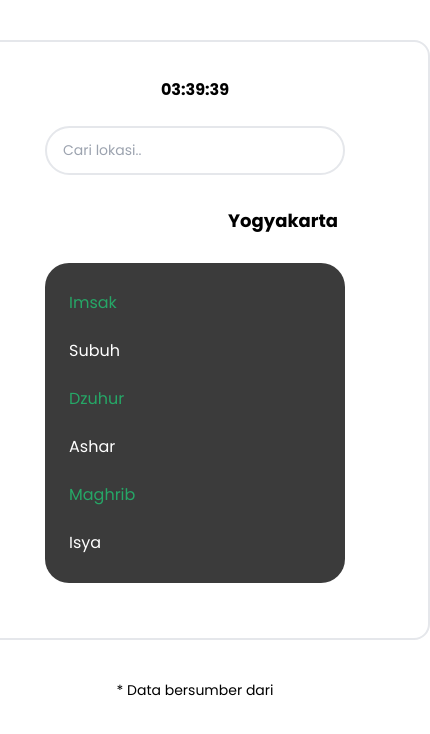
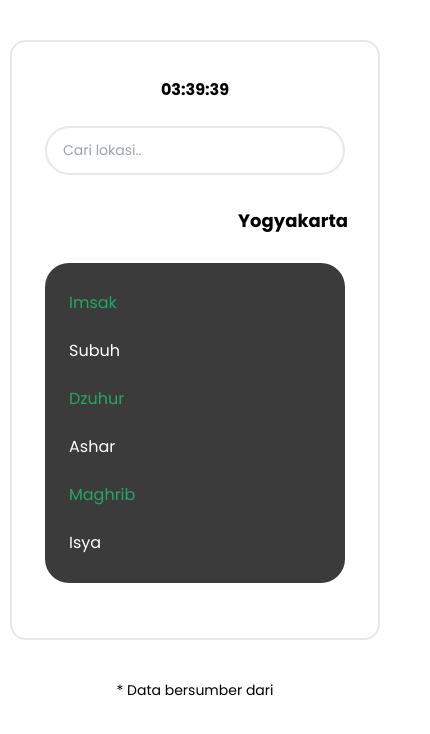
Before and after one commit to rezalastana/react-jadwal-shalat, a React (Create React App) app: page / in a window 390 px wide. Shown: the top 734 px of the page, 430 px wide, since content can reach past the window. Built offline with nearby package versions, Linux system fonts and the light colour scheme; no server answers.

Commit message:
fix:mobile look

```diff
--- a/src/App.js
+++ b/src/App.js
@@ -81,7 +81,7 @@ function App() {
         <div className="flex flex-col gap-5 justify-center items-center rounded-xl font-poppins md:h-screen mt-5">
             {/* card */}
             {/* bg-[url('./assets/masjid-2.jpeg')] */}
-            <div className="w-[470px] h-[600px] rounded-2xl p-5 bg-cover m-5 border-2">
+            <div className="w-[370px] md:w-[500px] h-[600px] rounded-2xl p-5 m-5 border-2">
                 <div className="flex flex-col w-full items-center gap-3">
                     {/* TIME */}
                     <h2 className="mt-4">
@@ -114,7 +114,7 @@ function App() {
 
                         <input type="submit" value="" />
                     </form>
-                    <div className="w-full flex justify-between px-[70px] text-[#e3e6e3] mt-5">
+                    <div className="w-full flex justify-between px-[10px] md:px-[70px] text-[#e3e6e3] mt-5">
                         <div>
                             {/* use namaIndo untuk menampilkan hari */}
                             <div>
```
